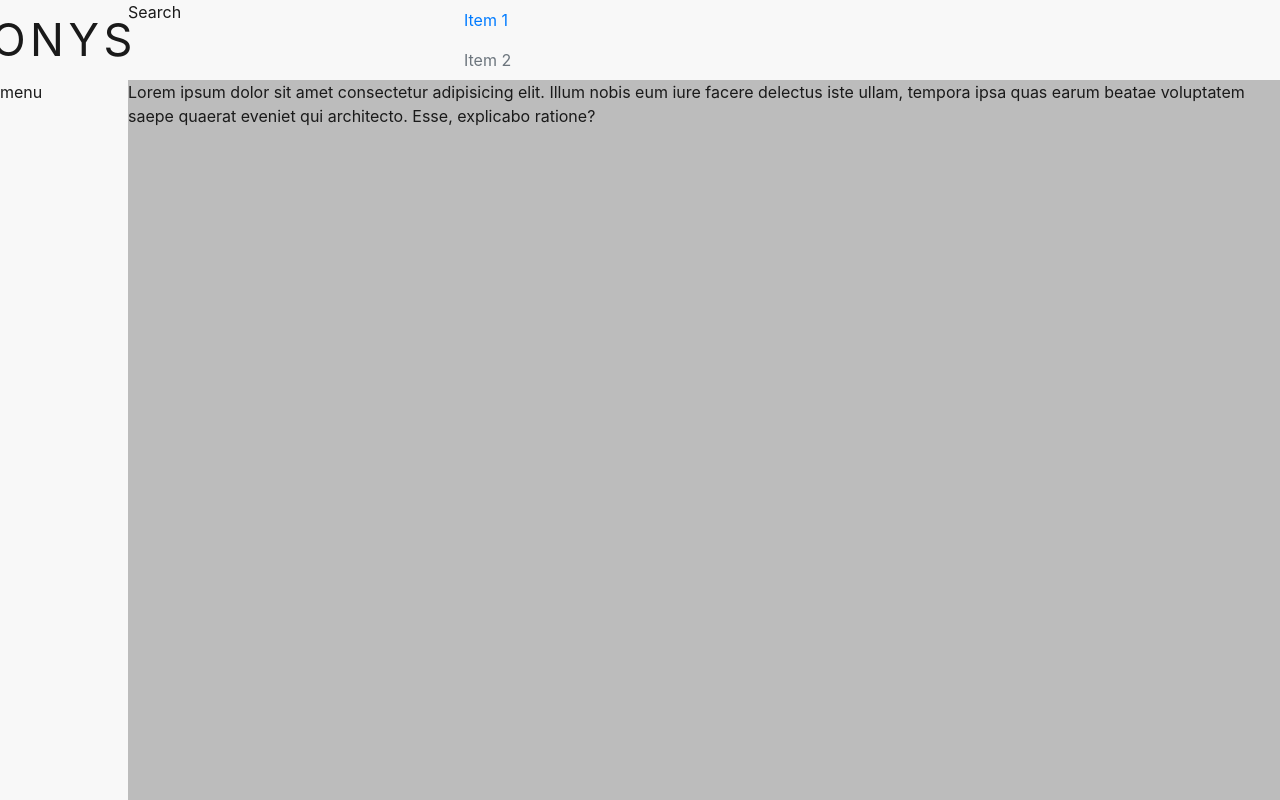
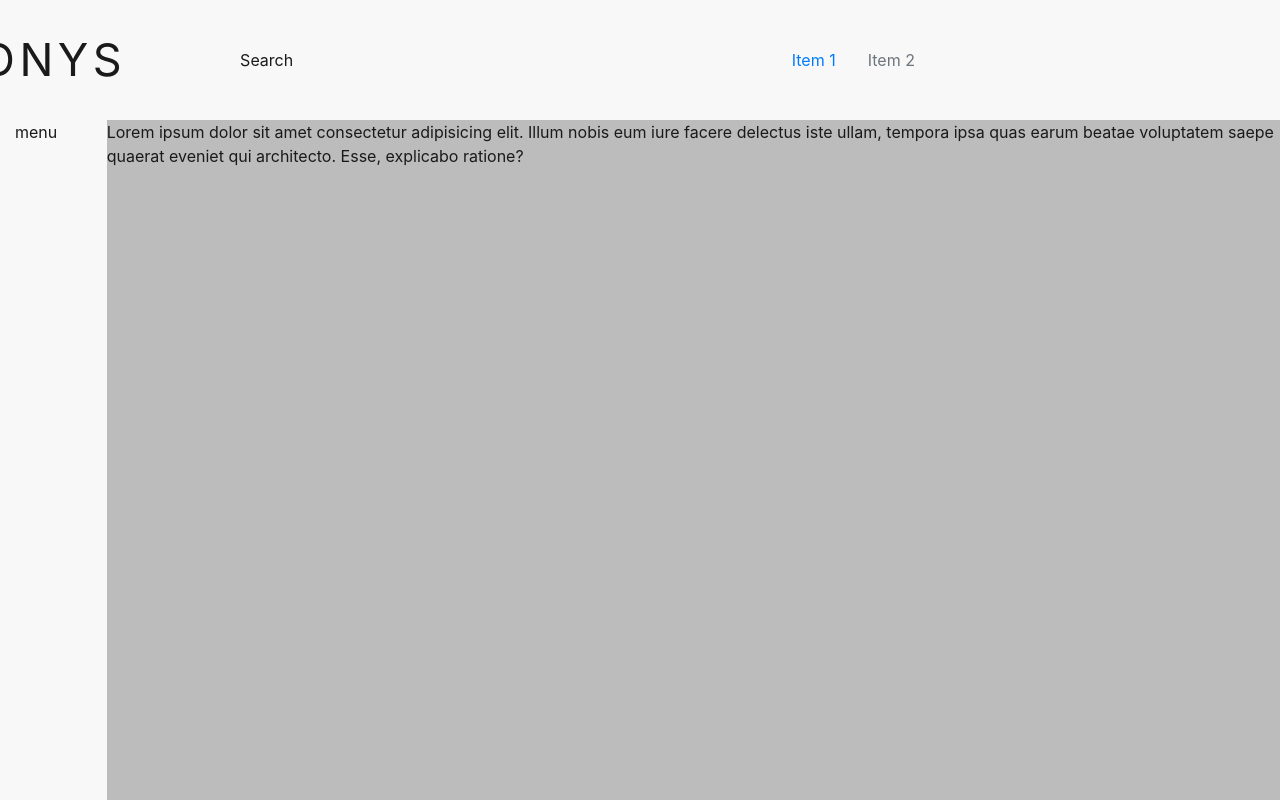
Before and after one commit to emanueljtc/theme-ONYS, a website: page proyectos.html in a window 1280 px wide. Drawn offline with nearby package versions, Linux system fonts and the light colour scheme.

Commit message:
BUG FIX GRID

```diff
--- a/proyectos.html
+++ b/proyectos.html
@@ -17,15 +17,16 @@
 
 <body>
   <div class="main">
-    <div class="content-nav-top">
+    <div class="content-nav-top col-12">
       <nav class="nav">
-        <div class="content-logo">
+        <div class="row">
+          <div class="content-logo col-md-1">
             <a>ONYS</a>
           </div>
-        <div class="content-search">
+          <div class="content-search col-md-3">
             Search
           </div>
-        <div class="content-items">
+          <div class="content-items col-md-8">
             <li class="nav-item">
               <a class="nav-link active" href="#">Item 1</a>
             </li>
@@ -33,18 +34,18 @@
               <a class="nav-link disabled" href="#" tabindex="-1" aria-disabled="true">Item 2</a>
             </li>
           </div>
+        </div>
       </nav>
-
-
-
     </div>
-    <div class="content-nav-lateral">
-      <div class="content-menu">
+    <div class="content-nav-lateral col-12">
+      <div class="row">
+        <div class="content-menu col-md-1">
           menu
         </div>
-      <div class="content-body">
+        <div class="content-body col-md-11">
           Lorem ipsum dolor sit amet consectetur adipisicing elit. Illum nobis eum iure facere delectus iste ullam,
           tempora ipsa quas earum beatae voluptatem saepe quaerat eveniet qui architecto. Esse, explicabo ratione?
+        </div>
       </div>
     </div>
   </div>
--- a/src/scss/global.scss
+++ b/src/scss/global.scss
@@ -8,7 +8,6 @@
 
 
 .main {
-
   width: 100%;
   height: 100vh;
   background-color: $gray;
--- a/src/scss/proyect.scss
+++ b/src/scss/proyect.scss
@@ -2,45 +2,89 @@
 @import 'variables';
 
 /* Estilos Customs para el Main en Pages Proyects */
-.main {
-  display: grid;
-  grid-template-rows: 10% 1fr;
-  grid-template-columns: 1fr;
-}
+.main {}
 
 /*Estilos de la Cabecera Menu Top*/
 .content-nav-top {
   width: 100%;
-  height: 100%;
+  height: 15%;
+
+  &.col-12 {
+    padding: 0;
+  }
 
   .nav {
     position: relative;
     width: 100%;
     height: 100%;
-    display: grid;
-    grid-template-columns: 10% 25% auto;
-    grid-template-areas: "logo search items";
     background-color: $background;
 
+    .row {
+      width: inherit;
+      height: inherit;
+      margin: 0;
+
       .content-logo {
-      grid-area: logo;
         display: flex;
         justify-content: center;
         align-items: center;
         color: $logo;
         letter-spacing: 4.5px;
         font-size: 45px;
+
+        &.col-md-1 {
+          padding: 0;
         }
+      }
+
+      .content-search {
+        display: flex;
+        justify-content: center;
+        align-items: center;
+
+        &.col-md-2 {
+          padding: 0;
+        }
+      }
+
+      .content-items {
+        display: flex;
+        justify-content: center;
+        align-items: center;
+
+        &.col-md-8 {
+          padding: 0;
+        }
+      }
+    }
+
   }
 }
 
 /*Estilos del contenedor lateral*/
 .content-nav-lateral {
-  display: grid;
-  grid-template-columns: 10% 1fr;
-  grid-template-areas: "menu-l content";
+  width: 100%;
+  height: 85%;
+
+  &.col-12 {
+    padding: 0;
+  }
+
+  .row {
+    margin: 0;
+    width: 100%;
+    height: 100%;
 
     .content-menu {
       background-color: $background;
+      height: 100%;
+    }
+
+    .content-body {
+      &.col-md-11 {
+        padding: 0;
       }
     }
+  }
+
+}
```
Also changed, not shown: src/css/proyect.css. Lines whose indentation alone changed are shown as unchanged.
